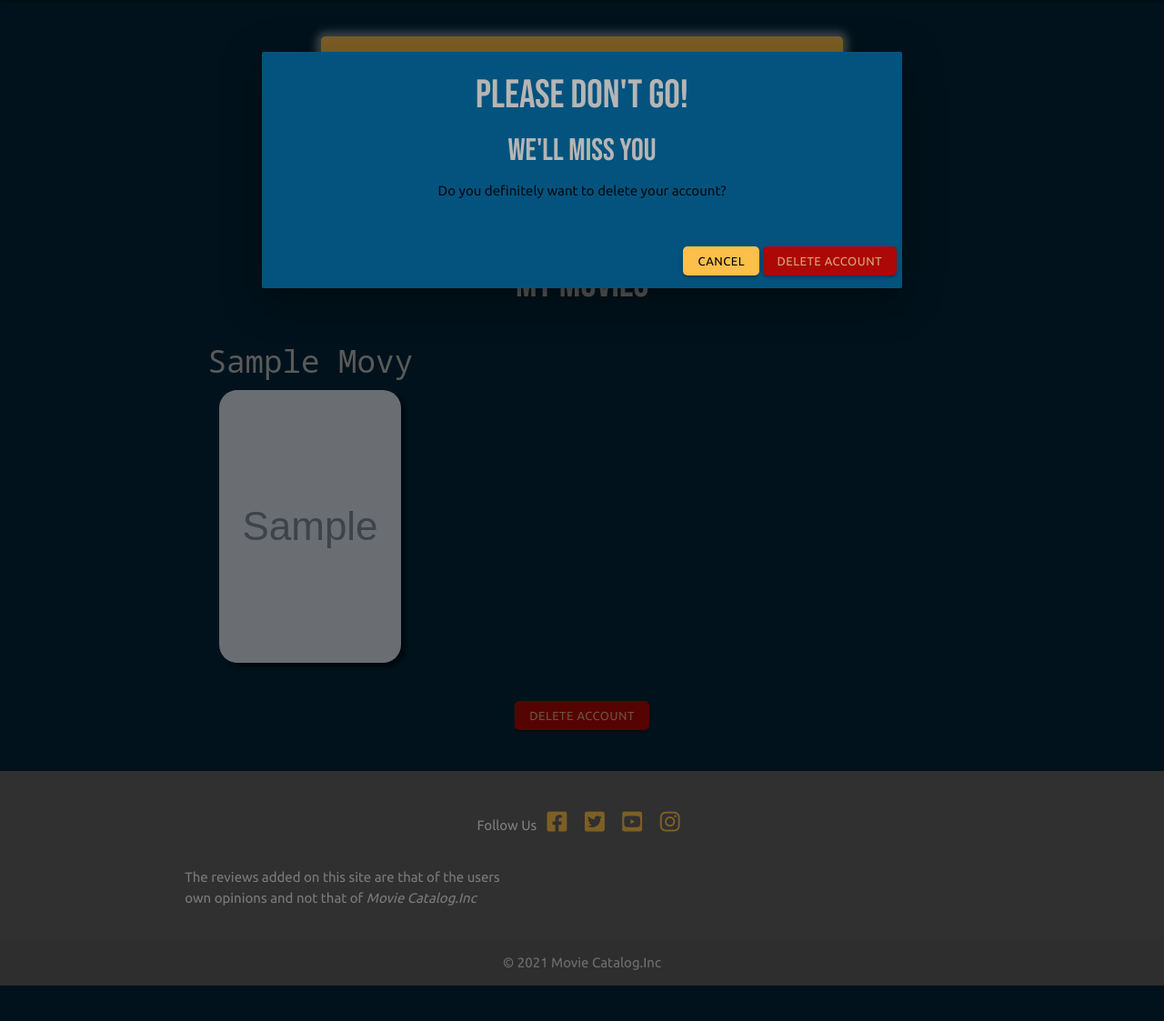
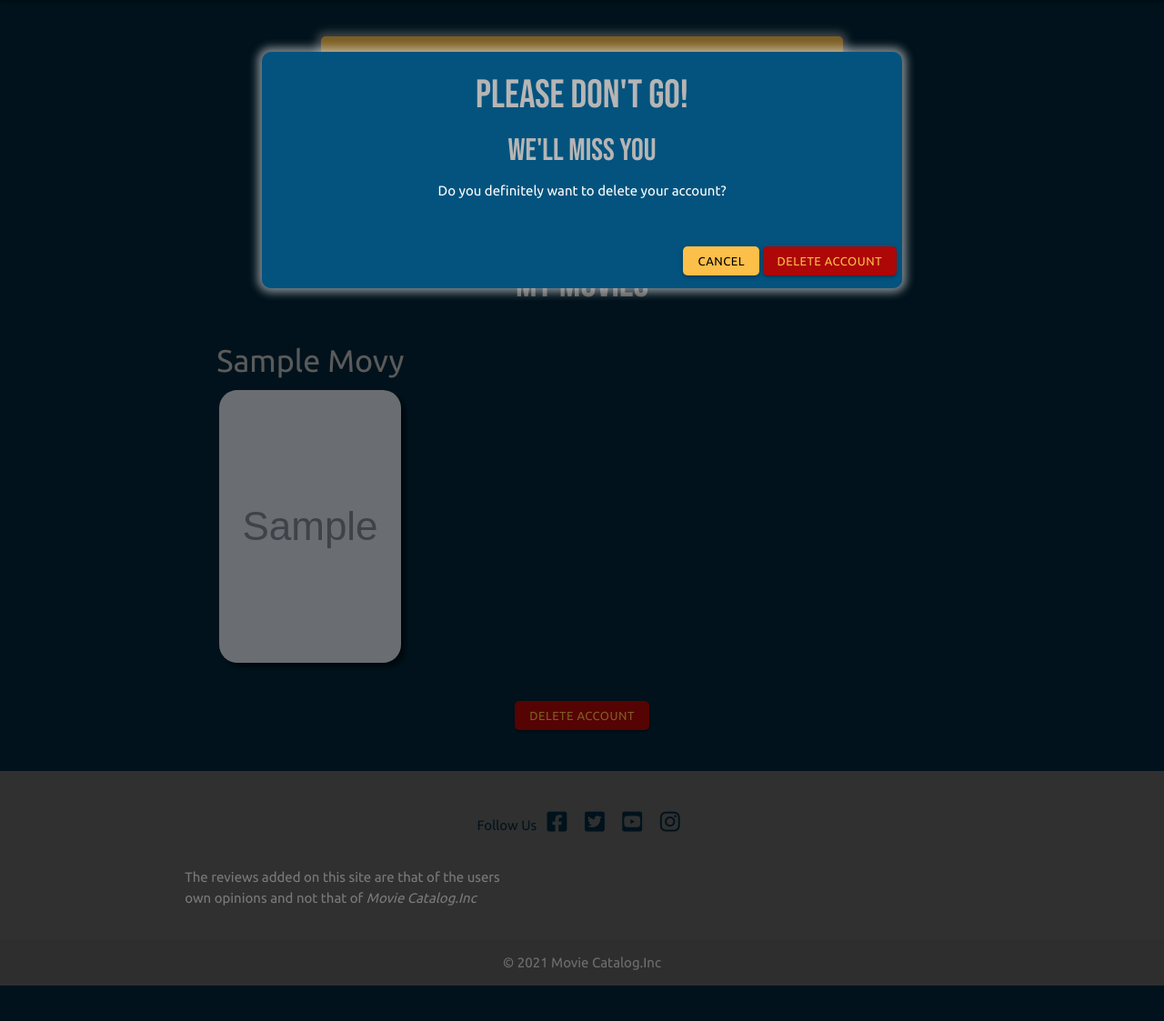
Before and after one commit to Ashb87/Ms3-Movie-Review, a Flask app: page /profile/Admin in a window 1280 px wide, after a click on "DELETE ACCOUNT". Shown: the part 64-1187 px from the top of the page at 91% size. Run offline with Flask 2, Linux system fonts and the light colour scheme; the visitor is signed in with stand-in values (Sample User, id 1); grey boxes marked "Sample" are stand-in pictures; a database or web service that is not in the repository returns one stand-in record (values such as "Sample title"); some libraries are stand-ins or nearby versions.

Commit message:
added custom styles to text size and color

```diff
--- a/static/css/style.css
+++ b/static/css/style.css
@@ -1,5 +1,5 @@
 /* --- Fonts imported from google fonts --- */
-@import url('https://fonts.googleapis.com/css2?family=Bebas+Neue&family=Noto+Sans+Mono:wght@300&family=Ubuntu&display=swap');
+@import url('https://fonts.googleapis.com/css2?family=Bebas+Neue&family=Ubuntu&display=swap');
 
 *{
     padding:0;
@@ -31,7 +31,7 @@
 }
 
 .movie-title {
-    font-family: "noto sans mono";
+    font-family: "ubuntu";
 }
 
 /* --- Nav Bar --- */
@@ -71,16 +71,28 @@
     display: inline;
   }
 
-  .social-networks i {
+.social-networks i {
     font-size: 25px;
     padding: 3px;
     margin: 5px;
-    color: #fcbf49
+    color: #022538;
   }
+
+.social-networks i:hover{
+    color: #fcbf49;
+    transition: all .3s ease-in-out;
+    -moz-transition: all .3s ease-in-out;
+    -webkit-transition: all .3s ease-in-out;
+}
 
 .page-footer {
     background-color: #616060;
     margin-top: 30px;
+    color: #022538;
+}
+
+.page-footer p {
+    color: #022538;
 }
 
 /* --- Buttons --- */
@@ -122,7 +134,7 @@
 .btn-small,
 .btn-delete,
 .btn-edit :hover{
-    color: #d3ab78;
+    color: #fcbf49;
     transition: all .3s ease-in-out;
     -moz-transition: all .3s ease-in-out;
     -webkit-transition: all .3s ease-in-out;
@@ -143,11 +155,16 @@
 
 .modal {
     background-color: #03537e;
+    border-radius: 10px;
+    box-shadow: 0px 0px 10px 5px rgba(248, 246, 246, 0.5);
+    color: white
 }
 
 .modal .modal-footer {
     background-color: #03537e;
 }
+
+
 
 /* --- Home Page --- */
 
@@ -241,6 +258,15 @@
     background-color: #ad0707;
 }
 
+.movie-text p {
+    font-size: 15px;
+}
+
+.movie-text strong{
+    color: #d3ab78;
+    font-size: 16px;
+}
+
 /* --- Profile page --- */
 
 .profile-card{
```
